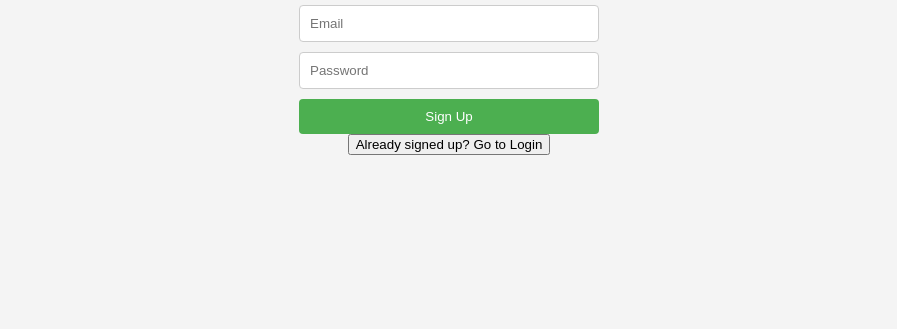
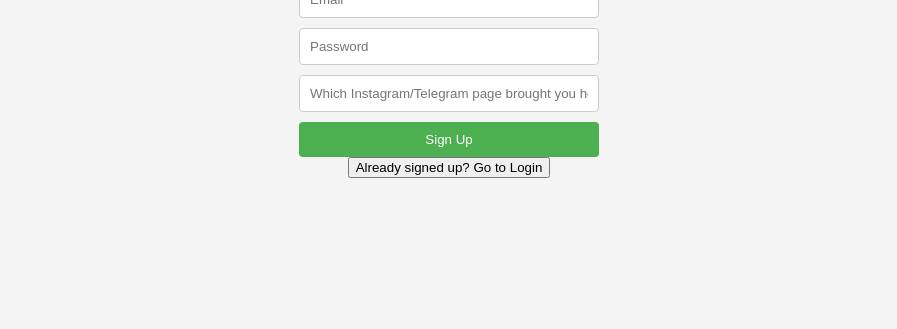
Before and after one commit to MidHighLow/midhighlow, a plain HTML site: page signup/index.html in a window 1280 px wide. Shown: the part 471-800 px from the top of the page, without its empty margins (191-1088 px from the left). Drawn offline with Linux system fonts and the light colour scheme.

Commit message:
Update index.html

```diff
--- a/signup/index.html
+++ b/signup/index.html
@@ -19,6 +19,7 @@
         <form id="signupForm">
             <input type="email" id="signupEmail" placeholder="Email" required>
             <input type="password" id="signupPassword" placeholder="Password" required>
+            <input type="text" id="signupSource" placeholder="Which Instagram/Telegram page brought you here?" required>
             <button type="submit">Sign Up</button>
         </form>
         <button id="goToLogin">Already signed up? Go to Login</button>
```
